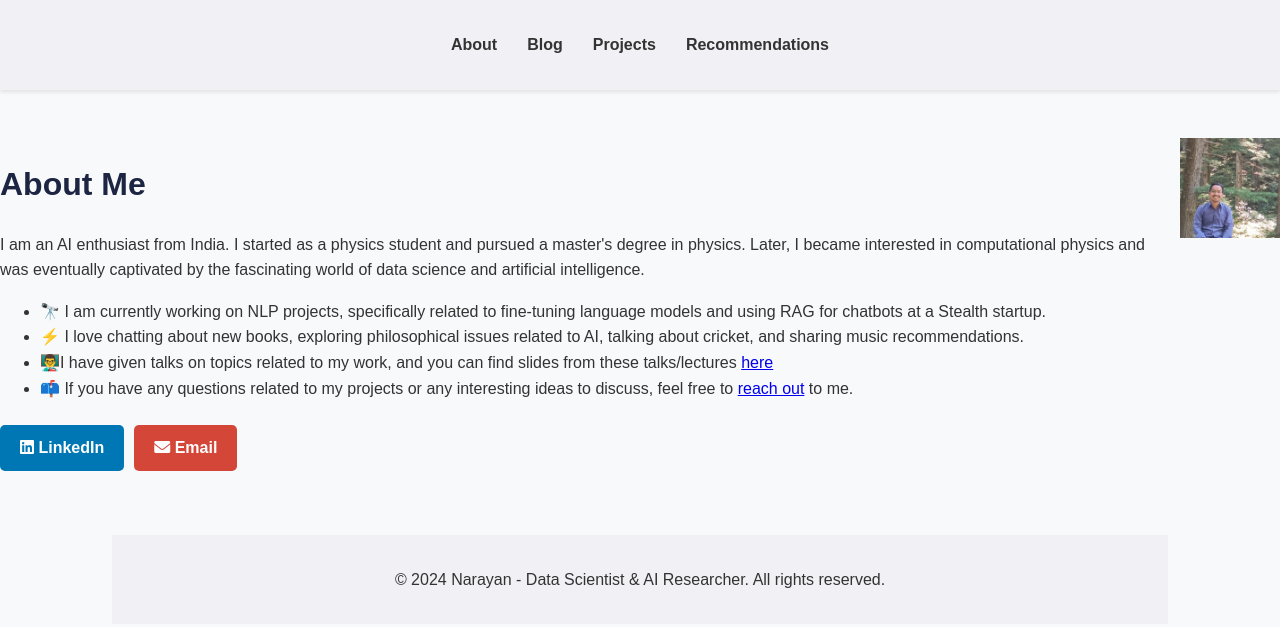
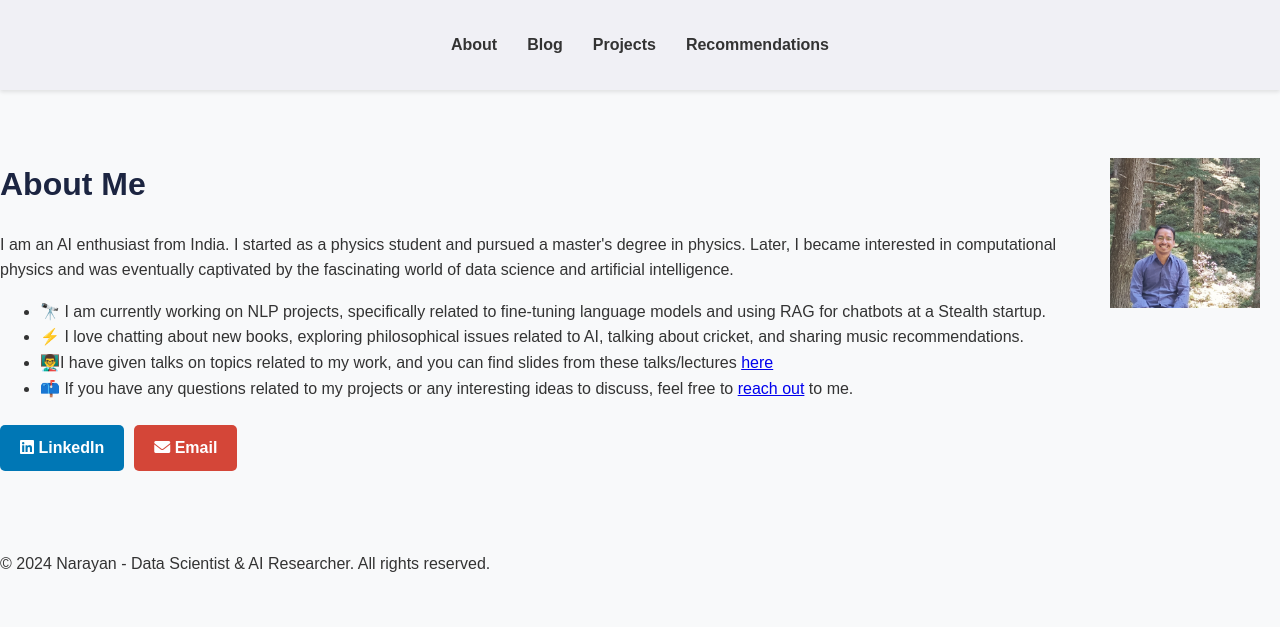
Before and after one commit to adhikarinarayan/adhikarinarayan.github.io, a Jekyll site: the page built from index.md, in a window 1280 px wide. Shown: the top 627 px of the page. Built offline with Jekyll 4.4.1, drawn with Linux system fonts in a browser that asks for light colours.

Commit message:
Update styles.css

```diff
--- a/assets/css/styles.css
+++ b/assets/css/styles.css
@@ -71,14 +71,15 @@ h1, h2, h3 {
 }
 
 .profile-picture {
-  width: 100px; /* Adjust the size as needed */
-  height: 100px; /* Same as width for a square */
+  width: 150px; /* Adjust the size as needed */
+  height: 150px; /* Same as width for a square */
   border-radius: 0; /* Remove rounded corners for a square */
   object-fit: cover; /* Ensure the image covers the entire area */
   float: right; /* Float the image to the right corner */
   margin-left: 20px; /* Add some space between text and image */
+  margin-right: 20px; /* Add margin to the right to prevent sticking to the border */
+  margin-top: 20px; /* Add margin to the top to create some spacing from the top */
 }
-
 /* Blog Section Styles */
 article {
     background-color: #f8f9fa;
@@ -142,14 +143,16 @@ article:hover {
 }
 
 /* Footer Styles */
+/*
 footer {
     text-align: center;
     padding: 1rem;
-    background-color: #f0f0f5; /* Light footer color */
-    color: #333; /* Darker text for contrast */
-    width: 80%; /* Reduced width */
-    margin: 0 auto; /* Center the footer */
+    background-color: #f0f0f5;
+    color: #333;
+    width: 80%;
+    margin: 0 auto;
 }
+*/
 
 /* Responsive Design */
 @media (max-width: 768px) {
```
